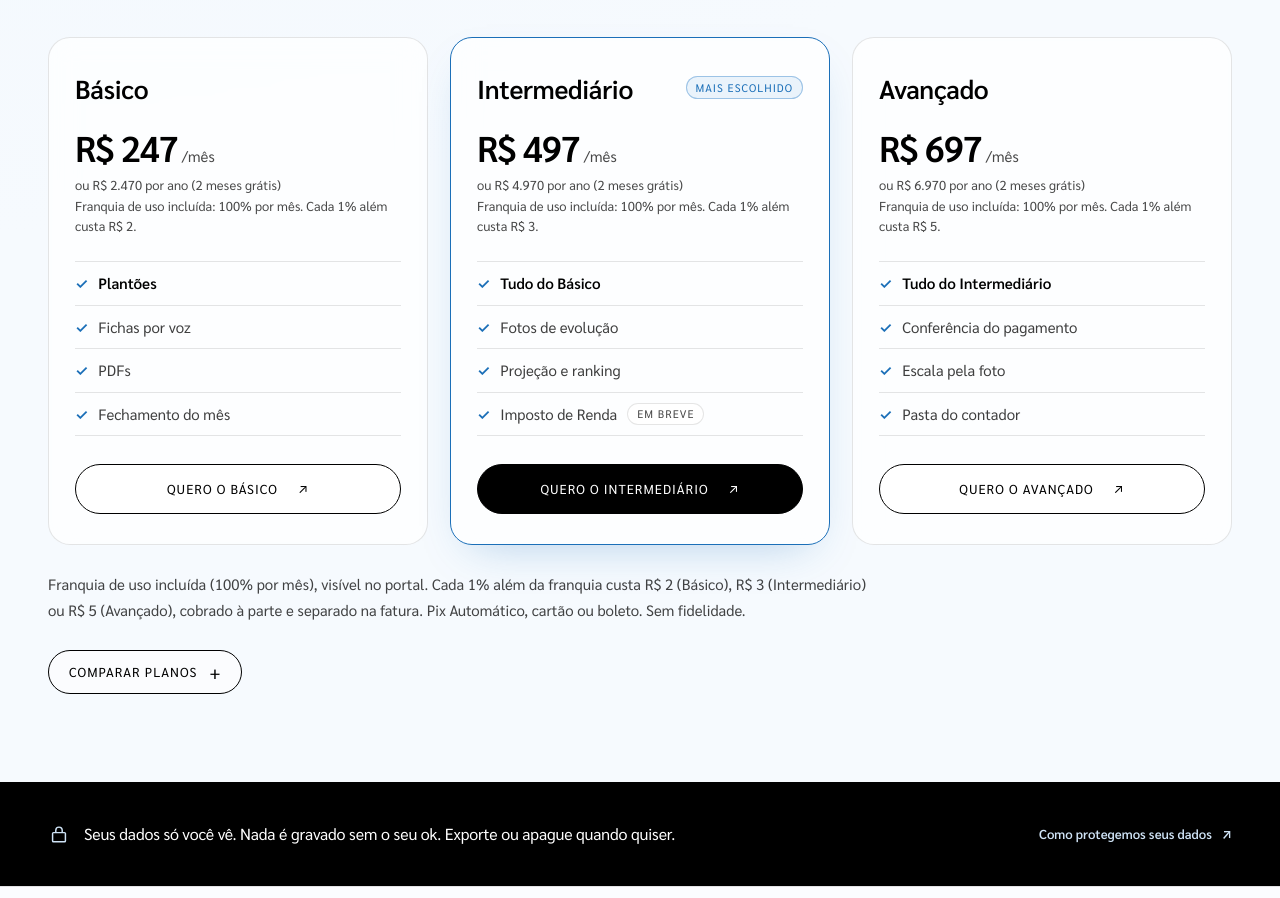
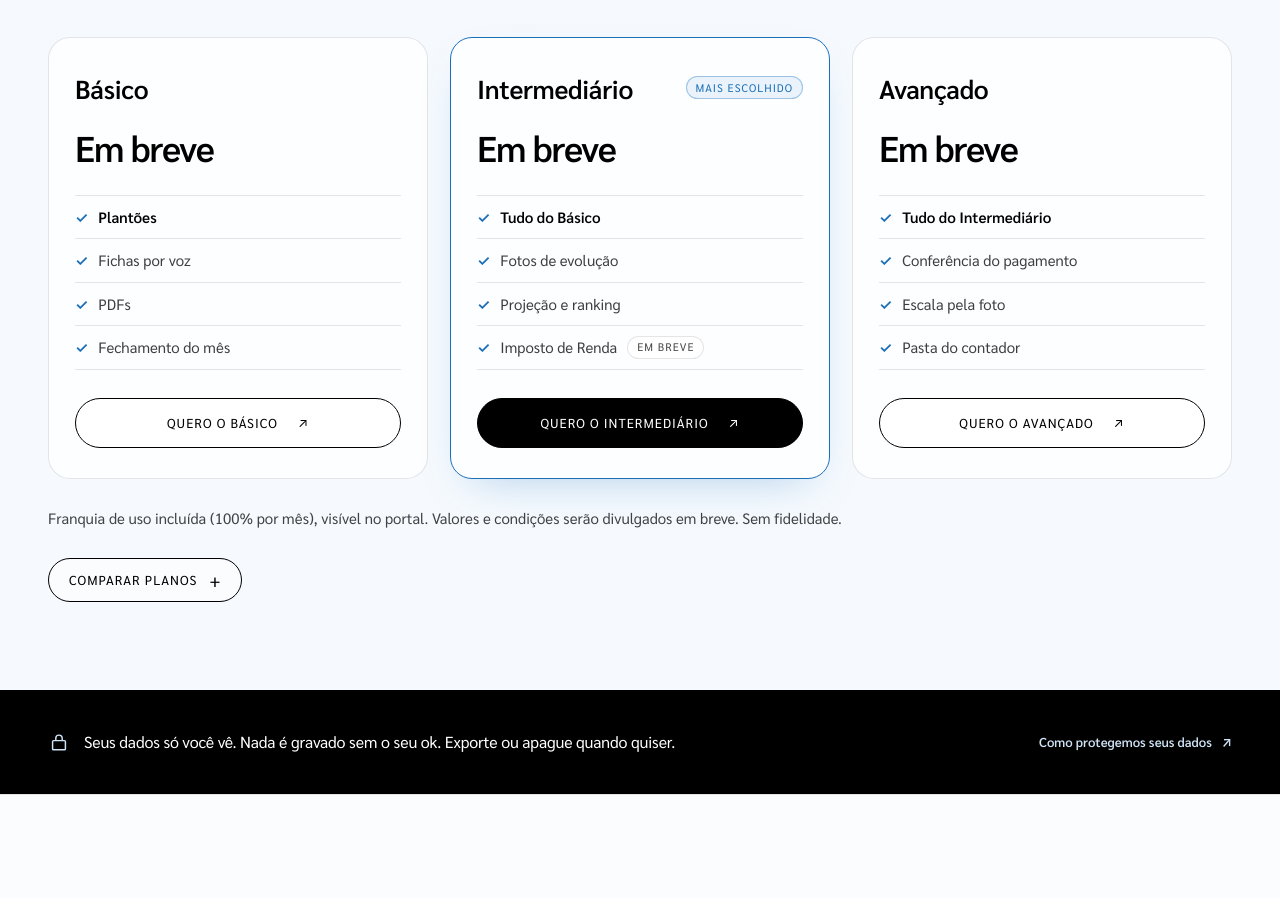
Before and after one commit to wiseia/Site-Wiseia, a plain HTML site: page med/index.html in a window 1280 px wide. Shown: the part 4520-5418 px from the top of the page. Drawn offline with Linux system fonts and the light colour scheme.

Commit message:
Med: altera valores dos planos para 'Em breve'

```diff
--- a/med/index.html
+++ b/med/index.html
@@ -270,24 +270,24 @@
         <div class="plans">
           <article class="plan" data-reveal>
             <div class="plan-head"><h3>Básico</h3></div>
-            <p class="plan-price"><strong>R$ 247</strong><span>/mês</span><small>ou R$ 2.470 por ano (2 meses grátis)</small><small>Franquia de uso incluída: 100% por mês. Cada 1% além custa R$ 2.</small></p>
+            <p class="plan-price"><strong>Em breve</strong></p>
             <ul><li>Plantões</li><li>Fichas por voz</li><li>PDFs</li><li>Fechamento do mês</li></ul>
             <a class="button button-outline" href="#entrar" data-plan="Básico">Quero o Básico <span aria-hidden="true">↗</span></a>
           </article>
           <article class="plan plan--featured" data-reveal>
             <div class="plan-head"><h3>Intermediário</h3><span class="badge badge-green">Mais escolhido</span></div>
-            <p class="plan-price"><strong>R$ 497</strong><span>/mês</span><small>ou R$ 4.970 por ano (2 meses grátis)</small><small>Franquia de uso incluída: 100% por mês. Cada 1% além custa R$ 3.</small></p>
+            <p class="plan-price"><strong>Em breve</strong></p>
             <ul><li>Tudo do Básico</li><li>Fotos de evolução</li><li>Projeção e ranking</li><li>Imposto de Renda <span class="soon">em breve</span></li></ul>
             <a class="button button-primary" href="#entrar" data-plan="Intermediário">Quero o Intermediário <span aria-hidden="true">↗</span></a>
           </article>
           <article class="plan" data-reveal>
             <div class="plan-head"><h3>Avançado</h3></div>
-            <p class="plan-price"><strong>R$ 697</strong><span>/mês</span><small>ou R$ 6.970 por ano (2 meses grátis)</small><small>Franquia de uso incluída: 100% por mês. Cada 1% além custa R$ 5.</small></p>
+            <p class="plan-price"><strong>Em breve</strong></p>
             <ul><li>Tudo do Intermediário</li><li>Conferência do pagamento</li><li>Escala pela foto</li><li>Pasta do contador</li></ul>
             <a class="button button-outline" href="#entrar" data-plan="Avançado">Quero o Avançado <span aria-hidden="true">↗</span></a>
           </article>
         </div>
-        <p class="plans-note">Franquia de uso incluída (100% por mês), visível no portal. Cada 1% além da franquia custa R$ 2 (Básico), R$ 3 (Intermediário) ou R$ 5 (Avançado), cobrado à parte e separado na fatura. Pix Automático, cartão ou boleto. Sem fidelidade.</p>
+        <p class="plans-note">Franquia de uso incluída (100% por mês), visível no portal. Valores e condições serão divulgados em breve. Sem fidelidade.</p>
 
         <details class="more" id="comparar">
           <summary>Comparar planos</summary>
@@ -330,11 +330,11 @@
             <div class="terms">
               <div>
                 <h3>Franquia de uso da assistente</h3>
-                <p>Cada plano inclui uma franquia mensal de uso da assistente, que vale 100% por mês. Você acompanha no portal, em “Minha conta”, quanto já usou (em %), quanto falta e quando renova, ou pergunta à assistente: “quanto usei da minha franquia?”. Avisamos em 80% e em 100%. Depois de 100%, cada 1% além custa R$ 2 (Básico), R$ 3 (Intermediário) ou R$ 5 (Avançado), cobrado à parte e separado na fatura do mês.</p>
+                <p>Cada plano inclui uma franquia mensal de uso da assistente, que vale 100% por mês. Você acompanha no portal, em “Minha conta”, quanto já usou (em %), quanto falta e quando renova, ou pergunta à assistente: “quanto usei da minha franquia?”. Avisamos em 80% e em 100%. Depois de 100%, o uso além da franquia é cobrado à parte e separado na fatura do mês.</p>
               </div>
               <div>
                 <h3>Turma de fundadores</h3>
-                <p>20 médicos, entrada acompanhada pela nossa equipe, preço de fundador mantido enquanto a assinatura estiver ativa. Plano anual com 2 meses grátis: R$ 2.470 (Básico), R$ 4.970 (Intermediário) e R$ 6.970 (Avançado). Teste grátis de 7 dias, sem cartão. Indique um colega: quando ele pagar a 1ª mensalidade, você ganha 20% de desconto.</p>
+                <p>20 médicos, entrada acompanhada pela nossa equipe, preço de fundador mantido enquanto a assinatura estiver ativa. Condições do plano anual com 2 meses grátis serão divulgadas em breve. Teste grátis de 7 dias, sem cartão. Indique um colega: quando ele pagar a 1ª mensalidade, você ganha 20% de desconto.</p>
               </div>
               <div>
                 <h3>Pagamento</h3>
```
